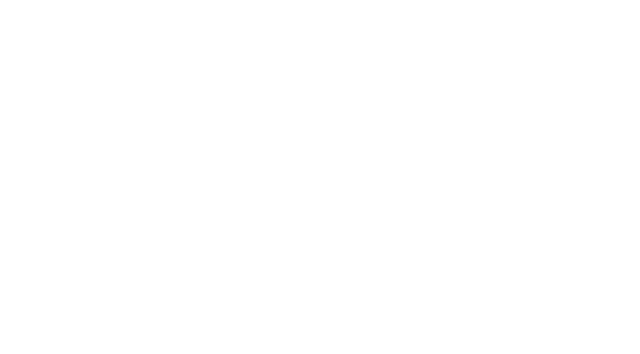
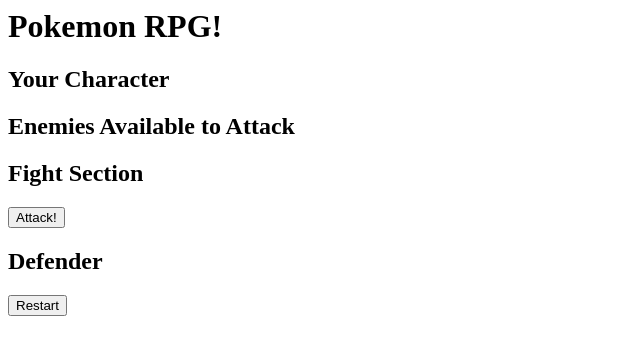
Before and after one commit to nicholettesams/Unit-4-Game, a plain HTML site: page index.html in a window 1280 px wide. Shown: the whole page, without its empty margins (0-640 px from the left). Drawn offline with Linux system fonts and the light colour scheme.

Commit message:
Visible html

```diff
--- a/index.html
+++ b/index.html
@@ -9,6 +9,15 @@
     <script src="assets/javascript/game.js"></script>
 </head>
 <body>
+    <h1>Pokemon RPG!</h1>
+    <h2>Your Character</h2>
+    <h2>Enemies Available to Attack</h2>
+    <h2>Fight Section</h2>
+    <button type="button" id="attack">Attack!</button>
+    <h2>Defender</h2>
+    <div id="move-log" class="move-log">
 
+    </div>
+    <button type="button" id="restart">Restart</button>
 </body>
 </html>
```
